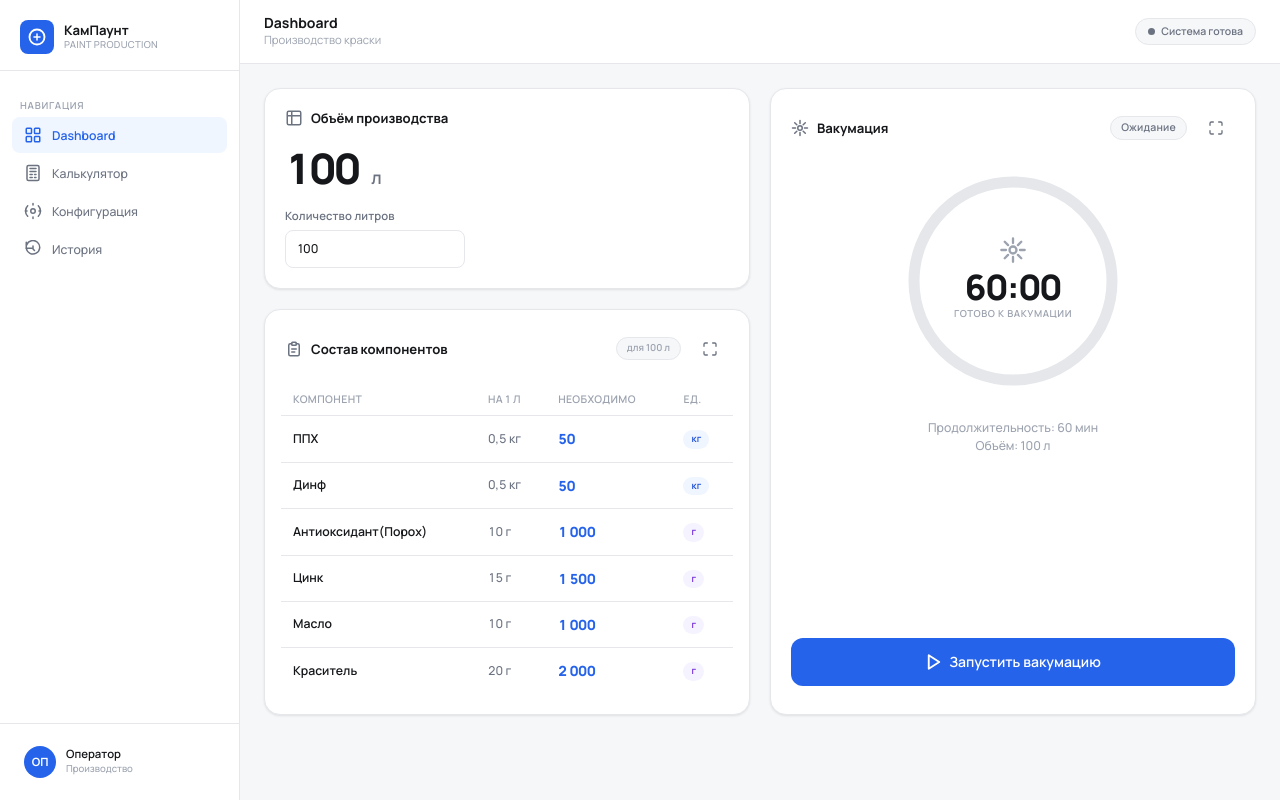
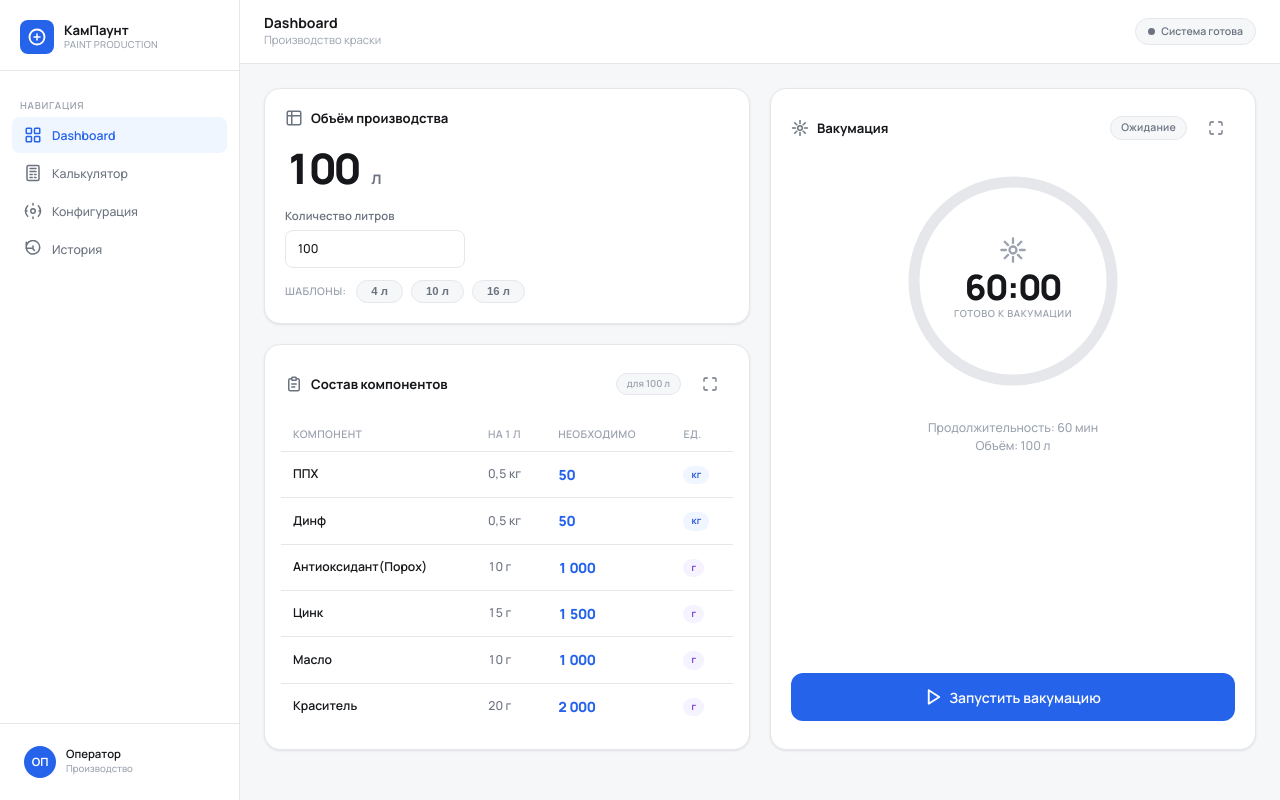
Before and after one commit to EdgarFrontend/kampaunt, a React (Vite) app: page / in a window 1280 px wide. Built offline with nearby package versions, Linux system fonts and the light colour scheme.

Commit message:
feat: add volume presets (4л, 10л, 16л) to dashboard

```diff
--- a/src/app/pages/Dashboard/Dashboard.module.css
+++ b/src/app/pages/Dashboard/Dashboard.module.css
@@ -49,6 +49,55 @@
   align-items: center;
   gap: 10px;
 }
+
+.volume-presets {
+  display: flex;
+  align-items: center;
+  gap: 8px;
+  margin-top: 12px;
+  flex-wrap: wrap;
+}
+
+.volume-presets-label {
+  font-size: 0.75rem;
+  font-weight: 600;
+  color: var(--text-tertiary);
+  text-transform: uppercase;
+  letter-spacing: 0.04em;
+  margin-right: 2px;
+}
+
+.volume-preset-btn {
+  padding: 5px 14px;
+  border-radius: var(--radius-full);
+  border: 1px solid var(--border);
+  background: var(--bg);
+  color: var(--text-secondary);
+  font-size: 0.8125rem;
+  font-weight: 600;
+  cursor: pointer;
+  transition: all 0.15s ease;
+  line-height: 1;
+}
+
+.volume-preset-btn:hover {
+  border-color: var(--accent);
+  color: var(--accent);
+  background: var(--accent-light, rgba(99,102,241,0.08));
+}
+
+.volume-preset-btn--active {
+  background: var(--accent);
+  border-color: var(--accent);
+  color: #fff;
+}
+
+.volume-preset-btn--active:hover {
+  background: var(--accent);
+  color: #fff;
+}
+
+
 
 .volume-input-row .input {
   max-width: 160px;
--- a/src/app/pages/Dashboard/Dashboard.tsx
+++ b/src/app/pages/Dashboard/Dashboard.tsx
@@ -254,6 +254,25 @@ export function Dashboard({
               {inputError && <div className="error-text">{inputError}</div>}
             </div>
           </div>
+
+          <div className={styles['volume-presets']}>
+            <span className={styles['volume-presets-label']}>Шаблоны:</span>
+            {[4, 10, 16].map((preset) => (
+              <button
+                key={preset}
+                type="button"
+                className={`${styles['volume-preset-btn']} ${liters === preset ? styles['volume-preset-btn--active'] : ''}`}
+                onClick={() => {
+                  setInputValue(String(preset));
+                  setInputError('');
+                  onLitersChange(preset);
+                }}
+              >
+                {preset} л
+              </button>
+            ))}
+          </div>
+
         </div>
 
         {/* Ingredients card */}
```
